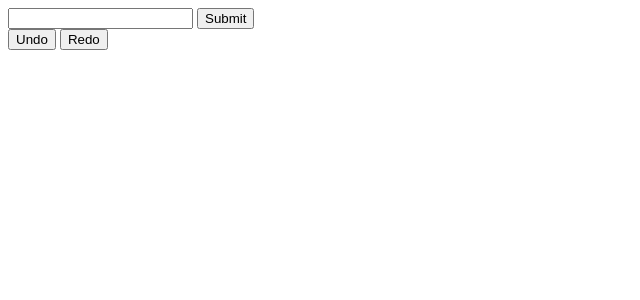
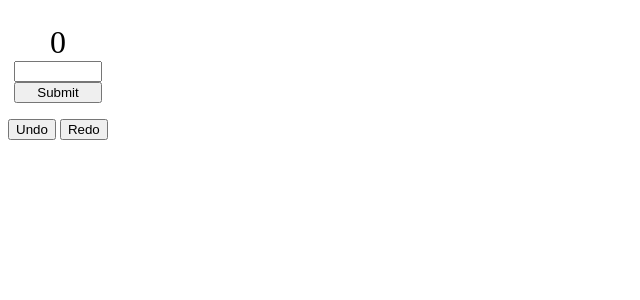
Before and after one commit to huuff/real-world-svelte, a SvelteKit app in the folder v4/: page /ch9/undo-redo-store in a window 1280 px wide. Shown: the top 300 px of the page, without its empty margins (0-640 px from the left). Built offline with nearby package versions, Linux system fonts and the light colour scheme.

Commit message:
minor refactor

```diff
--- /dev/null
+++ b/v4/src/lib/StoreSetterForm.svelte
@@ -0,0 +1,58 @@
+<script lang="ts">
+  import type { Action } from "svelte/action";
+  import type { Writable } from "svelte/store";
+
+  export let store: Writable<number>;
+
+  const submitToStore: Action<HTMLFormElement, Writable<number>> = (form) => {
+    const onSubmit = (e: SubmitEvent) => {
+      e.preventDefault();
+      const formData = new FormData(form);
+
+      const nextVal = formData.get("nextval");
+
+      if (nextVal != null) {
+        store.set(+nextVal);
+      }
+
+      form.reset();
+    };
+
+    form.addEventListener("submit", onSubmit);
+
+    return {
+      destroy: () => form.removeEventListener("submit", onSubmit),
+    };
+  };
+</script>
+
+<section>
+  <span class="store-content">{$store}</span>
+  <form use:submitToStore={store}>
+    <input type="number" name="nextval" />
+    <button>Submit</button>
+  </form>
+</section>
+
+<style>
+  section {
+    display: flex;
+    flex-direction: column;
+    align-items: center;
+    max-width: 100px;
+    padding-block: 1rem;
+  }
+
+  input {
+    width: 80px;
+  }
+
+  form {
+    display: flex;
+    flex-direction: column;
+  }
+
+  .store-content {
+    font-size: 2rem;
+  }
+</style>
--- a/v4/src/routes/ch9/tweened-store/+page.svelte
+++ b/v4/src/routes/ch9/tweened-store/+page.svelte
@@ -1,4 +1,5 @@
 <script lang="ts">
+  import StoreSetterForm from "$lib/StoreSetterForm.svelte";
   import { get, writable, type Writable } from "svelte/store";
 
   type Tween = {
@@ -46,7 +47,6 @@
   };
 
   const tweenedStore = createTweenedStore({ initialValue: 0 });
-  tweenedStore.set(10);
 </script>
 
-<span>{$tweenedStore}</span>
+<StoreSetterForm store={tweenedStore} />
--- a/v4/src/routes/ch9/undo-redo-store/+page.svelte
+++ b/v4/src/routes/ch9/undo-redo-store/+page.svelte
@@ -1,5 +1,5 @@
 <script lang="ts">
-  import type { Action } from "svelte/action";
+  import StoreSetterForm from "$lib/StoreSetterForm.svelte";
   import { writable, type Writable } from "svelte/store";
 
   type UndoRedoStore<T> = Writable<T> & {
@@ -42,33 +42,9 @@
   const store = createUndoRedoStore(0);
 
   store.subscribe((val) => console.log(`new val: ${val}`));
-
-  const submitToStore: Action<HTMLFormElement> = (form) => {
-    const onSubmit = (e: SubmitEvent) => {
-      e.preventDefault();
-      const formData = new FormData(form);
-
-      const nextVal = formData.get("nextval");
-
-      if (nextVal != null) {
-        store.set(+nextVal);
-      }
-
-      form.reset();
-    };
-
-    form.addEventListener("submit", onSubmit);
-
-    return {
-      destroy: () => form.removeEventListener("submit", onSubmit),
-    };
-  };
 </script>
 
-<form use:submitToStore>
-  <input type="number" name="nextval" />
-  <button>Submit</button>
-</form>
+<StoreSetterForm {store} />
 <div>
   <button on:click={store.undo}>Undo</button>
   <button on:click={store.redo}>Redo</button>
```
